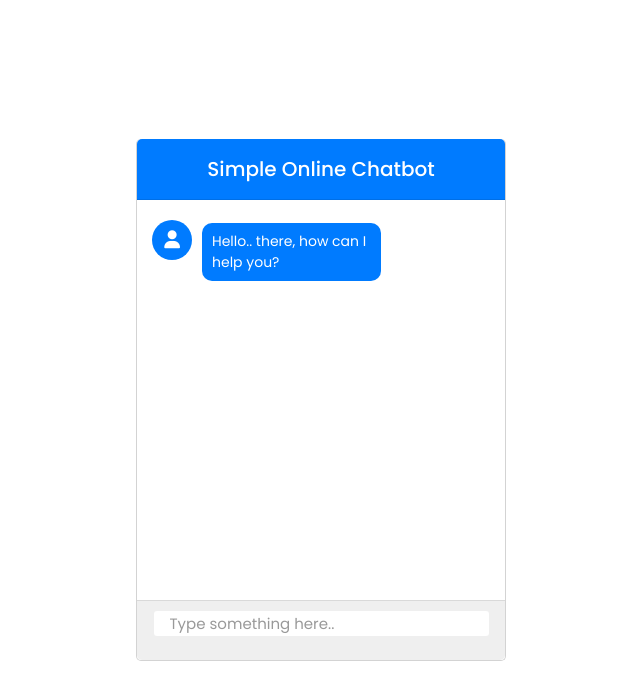
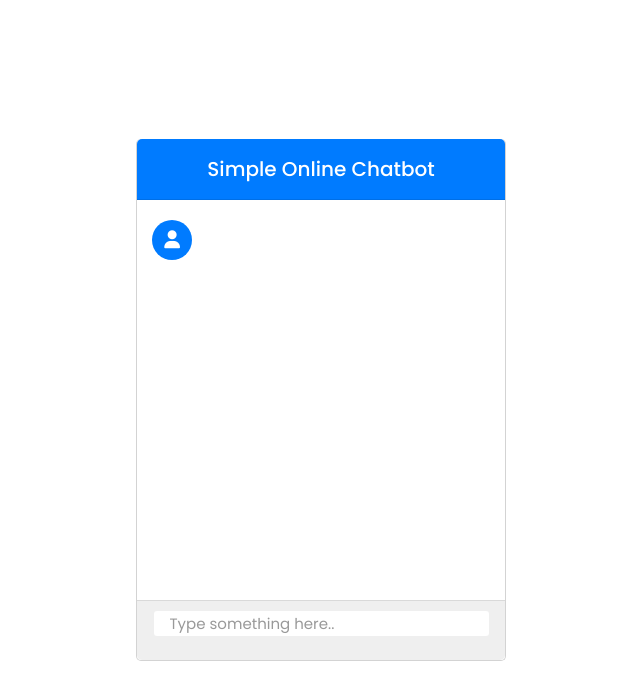
Before and after one commit to dhumalvaishnavi814/doctorportal, a PHP site: page /chatbot.php in a window 1280 px wide. Shown: the top 700 px of the page, without its empty margins (319-959 px from the left). Run offline with PHP 8.4, Linux system fonts and the light colour scheme; some libraries are stand-ins or nearby versions.

Commit message:
Update chatbot.php

```diff
--- a/chatbot.php
+++ b/chatbot.php
@@ -17,7 +17,7 @@
                     <i class="fas fa-user"></i>
                 </div>
                 <div class="msg-header">
-                    <p>Hello.. there, how can I help you?</p>
+<!--                     <p>Hello.. there, how can I help you?</p> -->
                 </div>
             </div>
         </div>
```
